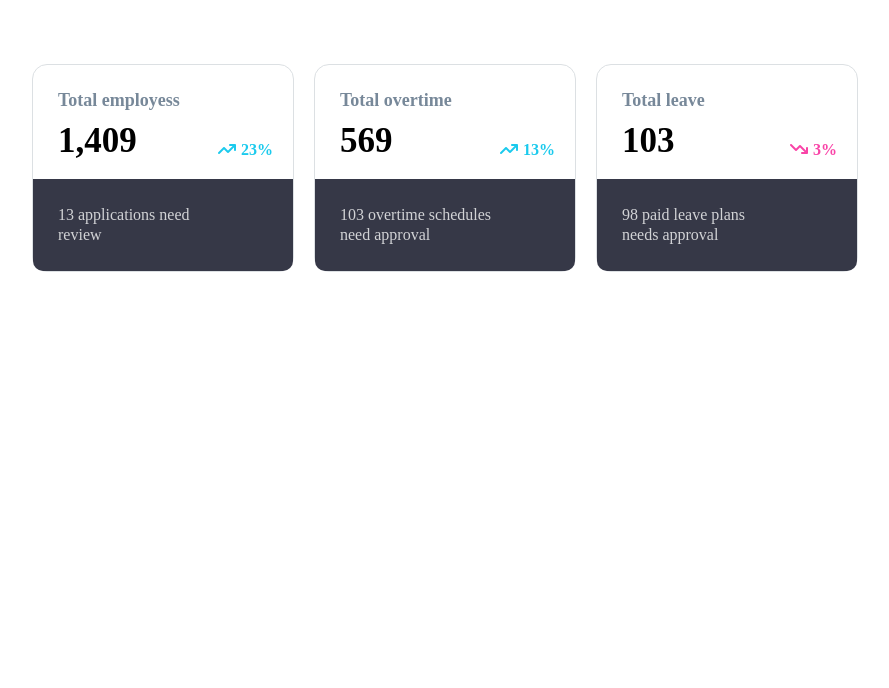
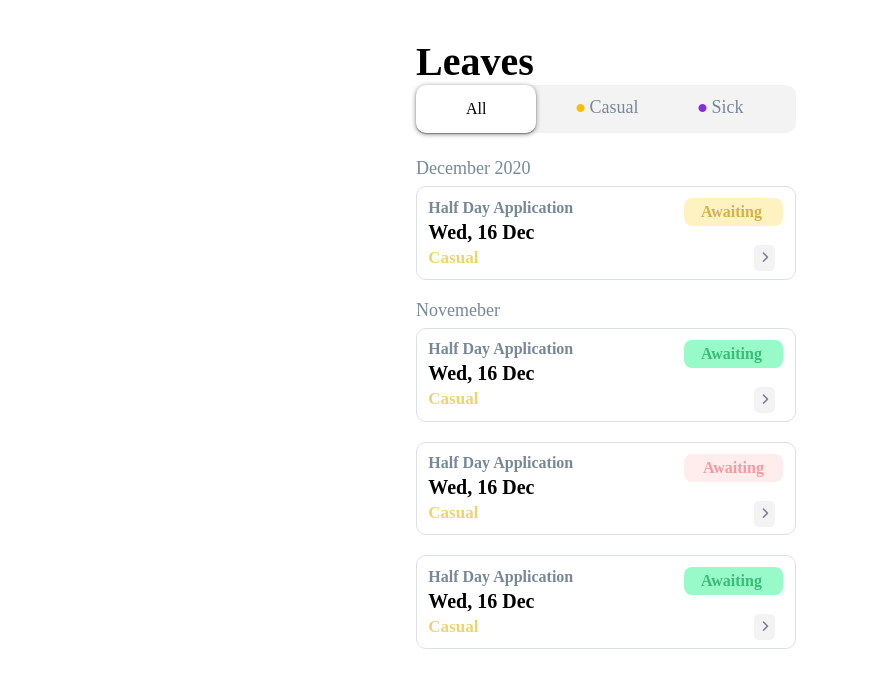
Before and after one commit to hamzafarooq2/hamza-branch-3-assignments, a plain HTML site: page index.html in a window 1280 px wide. Shown: the whole page, without its empty margins (32-921 px from the left). Drawn offline with Linux system fonts and the light colour scheme.

Commit message:
assignment-176 My-Leave

```diff
--- a/index.html
+++ b/index.html
@@ -6,59 +6,91 @@
     <meta name="viewport" content="width=device-width, initial-scale=1.0">
     <link rel="stylesheet" href="style.css">
     <script src="https://kit.fontawesome.com/e0caf5ef1c.js" crossorigin="anonymous"></script>
-    <title>Leave Stats</title>
-
+    <title>My-Leaves</title>
 </head>
 <body>
+
     <div class="main">
-        <!----------------First-Box------------------>
-        <div class="box-1">
-            <p class="te">Total employess</p>
-            <div class="both">
-                <p>1,409</p>
-                <div class="gr">
-                    <i class="fa-solid fa-arrow-trend-up"></i>
-                    <div class="per">23%</div>
-                </div>
+        <!------------------First Row------------------>
+
+        <h3 class="leave">Leaves</h3>
+        <div class="bar">
+            <div class="all">
+                <p>All</p>
             </div>
-
-            <div class="col">
-                <p>13 applications need <br> <p style="margin-top: 2px;">review</p></p>
+            <div class="value">
+                <i class="fa-solid yellow fa-circle"></i>
+                <p>Casual</p>
+            </div>
+            <div class="value">
+                <i class="fa-solid purple fa-circle"></i>
+                <p>Sick</p>
             </div>
         </div>
 
-        <!-------------Second-Box--------------->
-        <div class="box-1">
-            <p class="te">Total overtime</p>
-            <div class="both">
-                <p>569</p>
-                <div class="gr">
-                    <i class="fa-solid fa-arrow-trend-up"></i>
-                    <div class="per">13%</div>
-                </div>
+        <p class="dec">December 2020</p>
+
+        <!------------------Second Row--------------------->
+
+        <div class="awaiting">
+            <div class="three">
+                <p class="day">Half Day Application</p>
+                <h3>Wed, 16 Dec</h3>
+                <p>Casual</p>
             </div>
 
-            <div class="col">
-                <p>103 overtime schedules<br> <p style="margin-top: 2px;">need approval</p></p>
+            <div class="await-right">
+                <div class="btn">Awaiting</div>
+                <i class="fa-solid fa-angle-right"></i>
             </div>
         </div>
-        <!--------------Third-Box------------------->
 
-        <div class="box-1">
-            <p class="te">Total leave</p>
-            <div class="both">
-                <p>103</p>
-                <div class="gr-3">
-                    <i class="fa-solid fa-arrow-trend-down"></i>
-                    <div class="per-3">3%</div>
-                </div>
+        <p class="nov">Novemeber</p>
+
+        <!------------------Third Row------------------->
+
+        <div class="awaiting">
+            <div class="three">
+                <p class="day">Half Day Application</p>
+                <h3>Wed, 16 Dec</h3>
+                <p>Casual</p>
             </div>
 
-            <div class="col">
-                <p>98 paid leave plans<br> <p style="margin-top: 2px;">needs approval</p></p>
+            <div class="await-right">
+                <div class="btn-green">Awaiting</div>
+                <i class="fa-solid fa-angle-right"></i>
+            </div>
+        </div>
+
+       <!-----------------Fourth Row------------------------>
+
+        <div class="awaiting margin">
+            <div class="three">
+                <p class="day">Half Day Application</p>
+                <h3>Wed, 16 Dec</h3>
+                <p>Casual</p>
+            </div>
+
+            <div class="await-right">
+                <div class="btn-red">Awaiting</div>
+                <i class="fa-solid fa-angle-right"></i>
+            </div>
+        </div>
+
+       <!-----------------Last Row-------------------------->
+
+        <div class="awaiting margin">
+            <div class="three">
+                <p class="day">Half Day Application</p>
+                <h3>Wed, 16 Dec</h3>
+                <p>Casual</p>
+            </div>
+
+            <div class="await-right">
+                <div class="btn-green">Awaiting</div>
+                <i class="fa-solid fa-angle-right"></i>
             </div>
         </div>
     </div>
-
 </body>
 </html>
--- a/style.css
+++ b/style.css
@@ -2,70 +2,146 @@
     margin: 0;
     padding: 0;
 }
-.main {
+.main{
+    position: relative;
+    margin: 3% 0 0 35%;
+    width: 380px;
+    height: 600px;
+}
+.leave{
+    font-size: 40px;
+}
+/*--------------------First Row----------------*/
+.bar{
     display: flex;
     flex-direction: row;
-    margin-top: 5%;
-    margin-left: 5%;
+    border-radius: 10px;
+    margin-bottom: 20px;
+    background-color: #f3f3f3;
+    width: 100%;
+}
+.all{
+    padding: 15px 50px;
+    background-color: white;
+    border-radius: 10px;
+    box-shadow: 0 1px 1px 0
+        gray, 0 1px 5px 0
+        gray;
+    margin-right: 40px;
+    font-weight: bol;
+}
+.value{
+    display: flex;
+    flex-direction: row;
+    margin-top: 12px;
+    color: lightslategray;
+    font-size: large;
+
+}
+.value .yellow{
+    color: #febc00;
+    margin-right: 5px;
+    font-size: 8px;
+    margin-top: 7px;
+}
+.value .purple{
+    color: blueviolet;
+    margin-right: 5px;
+    margin-left: 60px;
+    font-size: 8px;
+    margin-top: 7px;
+}
+.value{
+    display: flex;
+    flex-direction: row;
 }
 
-/*------------All Three Boxes----------*/
+/*--------------------------------------------------------------*/
 
-.box-1{
-    width: 260px;
-    height: 206px;
-    border: 1px solid #dce0e3;
-    border-radius: 15px;
-    margin-right: 20px;
-}
-.box-1 .te{
-    margin-top: 25px;
-    margin-left: 25px;
+.dec{
     color: lightslategray;
     font-size: large;
-    font-weight: bold;
+    margin-top: 25px;
+    font-weight: 500;
 }
-.both{
+
+/*---------------------Same css For last four rows Except btn--------------------------------*/
+
+.awaiting{
     display: flex;
     flex-direction: row;
     justify-content: space-between;
+    border: 1px solid #dce0e3;
+    margin-top: 7px;
+    border-radius: 10px;
 }
-.both p{
-    color: black;
-    font-size: 35px;
+.awaiting .three{
+    padding: 3%;
+}
+.awaiting .three .day{
+    color: lightslategray;
+    font-weight: 600;
+    font-size: 16px;
+}
+.awaiting .three h3 {
+    font-weight: bolder;
+    font-size: 20px;
+    margin-top: 4px;
+    margin-bottom: 4px;
+}
+.awaiting .three p{
+    color: #edd56e;
+    font-size: 17px;
+    font-weight: bolder;
+}
+/*---------------Row Right Side-------------*/
+.await-right{
+    display: flex;
+    flex-direction: column;
+}
+.await-right .btn{
+    padding: 5px 5px 5px 17px;
+    background-color: #fff2c1;
+    color: #d0b14f;
     font-weight: bold;
-    margin-left: 25px;
-    margin-top: 10px;
+    border-radius: 8px;
+    margin-top: 11px;
+    margin-right: 12px;
 }
-.gr{
-    display: flex;
-    flex-direction: row;
-    margin-top: 30px;
-    color: #1bcaed;
+.await-right .fa-solid{
+    margin-left: 70px;
+    margin-top: 19px;
+    padding: 6px 6px 7px 7px;
+    background-color: #f3f3f3;
+    font-size: small;
+    color: lightslategray;
+    margin-right: 20px;
+    border-radius: 5px;
+}
+.await-right .btn-green{
+    padding: 5px 5px 5px 17px;
+    background-color: #99fac9;
+    color: #38bc77;
     font-weight: bold;
-    margin-right: 20px;
+    border-radius: 8px;
+    margin-top: 11px;
+    margin-right: 12px;
 }
-.gr .fa-solid{
-    margin-right: 5px;
+.nov{
+    color: lightslategray;
+    font-size: large;
+    margin-top: 20px;
+    font-weight: 500;
 }
-.col{
-    background-color: #363847;
-    padding: 27px 0 27px 25px;
-    margin-top: 18px;
-    height: auto;
-    color: #d2d3d6;
-    border-bottom-left-radius: 10px;
-    border-bottom-right-radius:10px ;
+.await-right .btn-red{
+    padding: 5px 5px 5px 19px;
+    background-color: #ffedee;
+    color: #f59aa1;
+    font-weight: 900;
+    border-radius: 8px;
+    margin-top: 11px;
+    margin-right: 12px;
 }
-/*----------------Last-Box Few changes-----------------------*/
-.gr-3{
-    display: flex;
-    flex-direction: row;
-    margin-top: 30px;
-    color: #f943a7;
-    font-weight: bold;
-    margin-right: 20px;
+.margin{
+    margin-top: 20px;
 }
- .gr-3 .fa-solid{
-    margin-right: 5px;
-}
```
